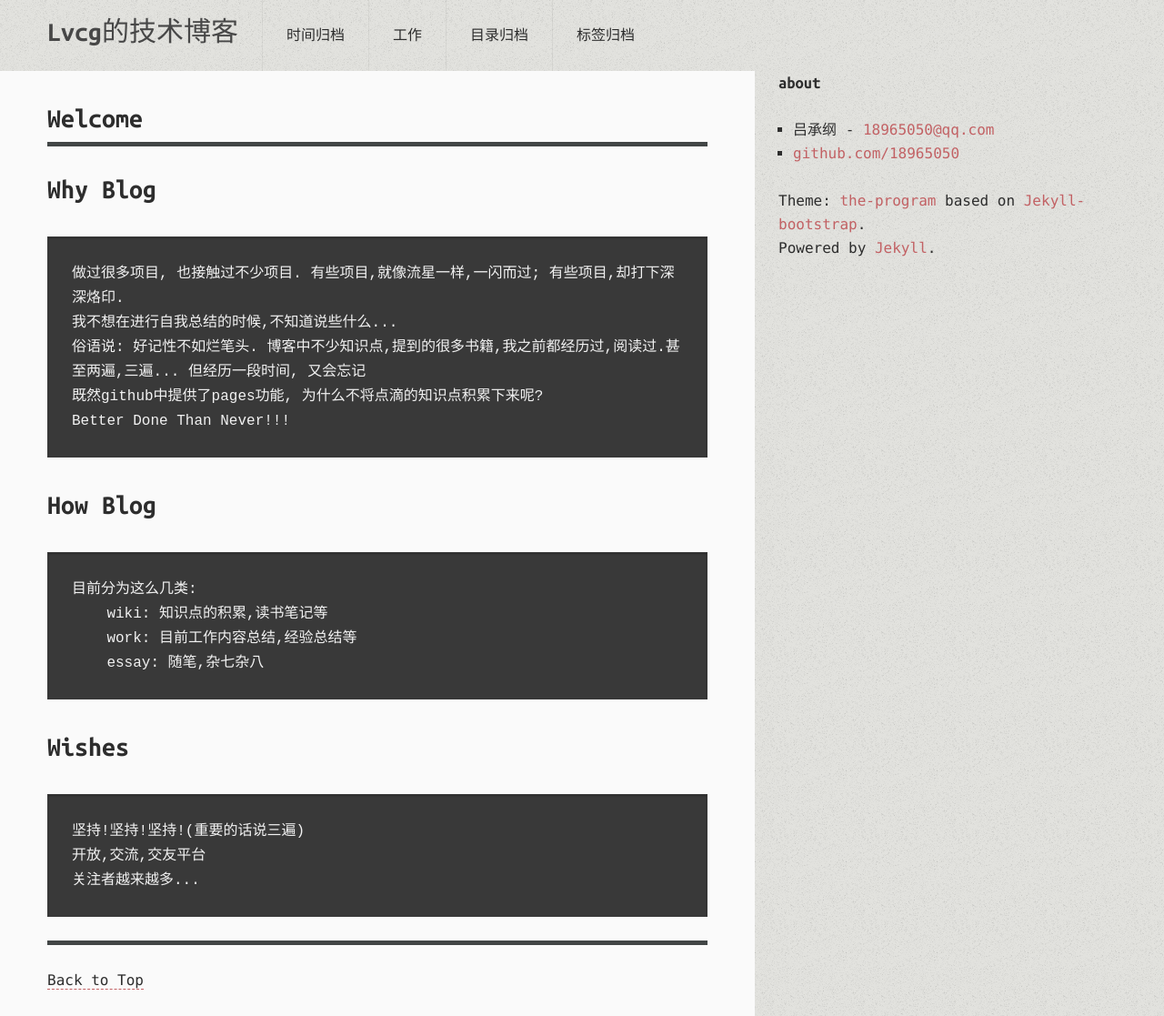
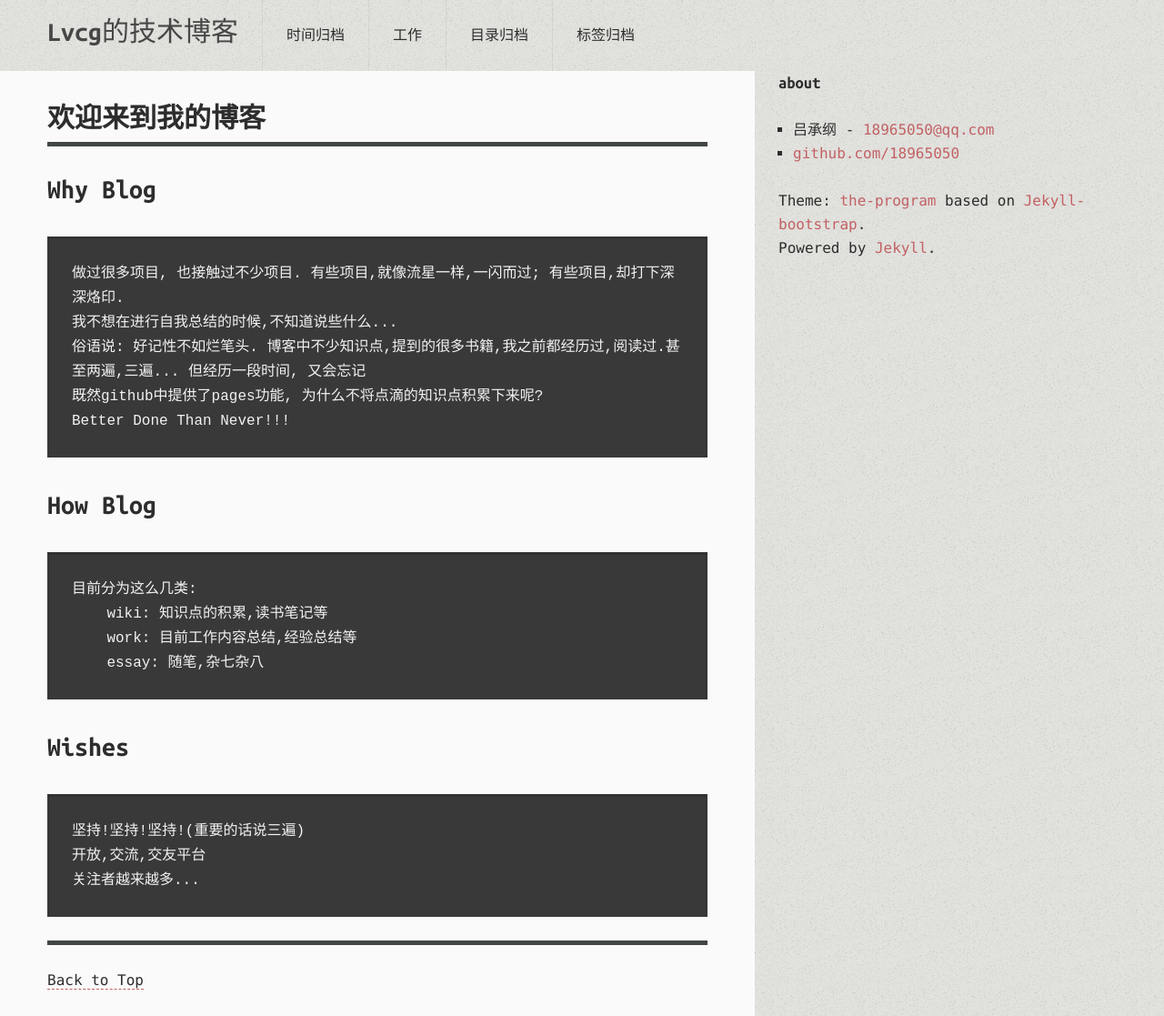
Before and after one commit to 18965050/18965050.github.io, a Jekyll site: the page built from index.md, in a window 1280 px wide. Shown: the whole page at 91% size. Built offline with Jekyll 4.4.1, drawn with Linux system fonts in a browser that asks for light colours; comment, search, counter and statistics services are not loaded.

Commit message:
删除title, 去除"工作" pages中多余的显示

```diff
--- a/archive.html
+++ b/archive.html
@@ -1,6 +1,6 @@
 ---
 layout: page
-title : Archive
+#title : Archive
 header : Post Archive
 group: navigation
 ---
--- a/atom.xml
+++ b/atom.xml
@@ -1,6 +1,6 @@
 ---
 layout: null
-title : Atom Feed
+#title : Atom Feed
 ---
 <?xml version="1.0" encoding="utf-8"?>
 <feed xmlns="http://www.w3.org/2005/Atom">
--- a/categories.html
+++ b/categories.html
@@ -1,6 +1,6 @@
 ---
 layout: page
-title: Categories
+#title: Categories
 header: Posts By Category
 group: navigation
 ---
--- a/index.md
+++ b/index.md
@@ -1,6 +1,6 @@
 ---
 layout: page
-title: Welcome
+title: 欢迎来到我的博客
 tagline: Supporting tagline
 ---
 {% include JB/setup %}
--- a/pages.html
+++ b/pages.html
@@ -1,6 +1,6 @@
 ---
 layout: page
-title: Pages
+title:
 header: Pages
 group: navigation
 ---
--- a/rss.xml
+++ b/rss.xml
@@ -1,6 +1,6 @@
 ---
 layout: null
-title : RSS Feed
+#title : RSS Feed
 ---
 
 <?xml version="1.0" encoding="UTF-8" ?>
--- a/sitemap.txt
+++ b/sitemap.txt
@@ -1,6 +1,6 @@
 ---
 # Remember to set production_url in your _config.yml file!
-title : Sitemap
+#title : Sitemap
 ---
 {% for page in site.pages %}
 {{site.production_url}}{{ page.url }}{% endfor %}
--- a/tags.html
+++ b/tags.html
@@ -1,6 +1,6 @@
 ---
 layout: page
-title: Tags
+#title: Tags
 header: Posts By Tag
 group: navigation
 ---
```
